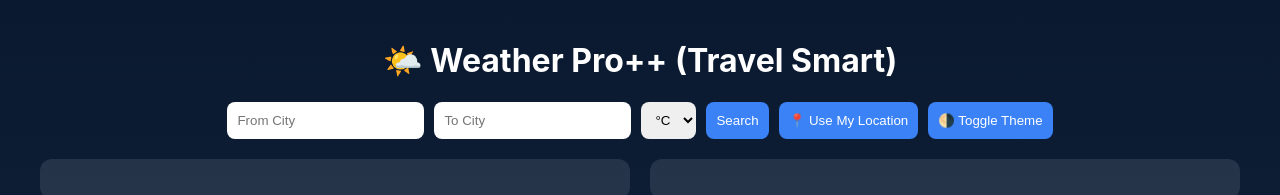
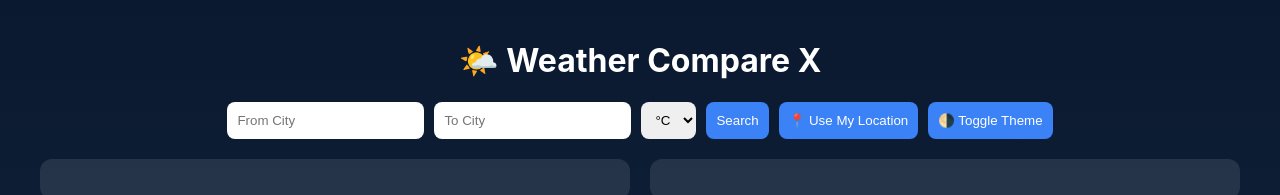
Before and after one commit to ankit07choco/Weather-web, a plain HTML site: page index.html in a window 1280 px wide. Shown: the top 195 px of the page. Drawn offline with nearby package versions, Linux system fonts and the light colour scheme.

Commit message:
Update index.html

```diff
--- a/index.html
+++ b/index.html
@@ -32,7 +32,7 @@
 </head>
 <body>
 <div class="container">
-  <h1>🌤️ Weather Pro++ (Travel Smart)</h1>
+  <h1>🌤️ Weather Compare X</h1>
 
   <div class="search-bar">
     <input id="cityInput1" placeholder="From City" />
```
